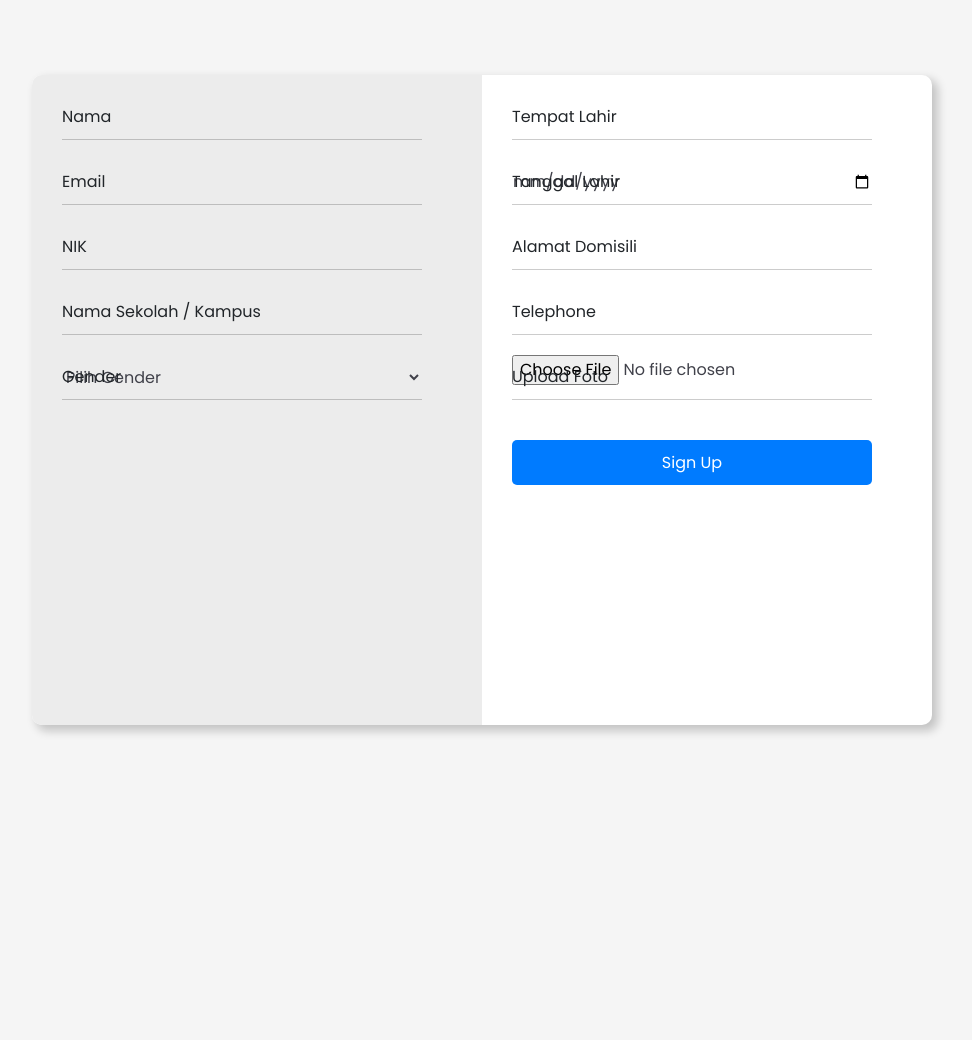
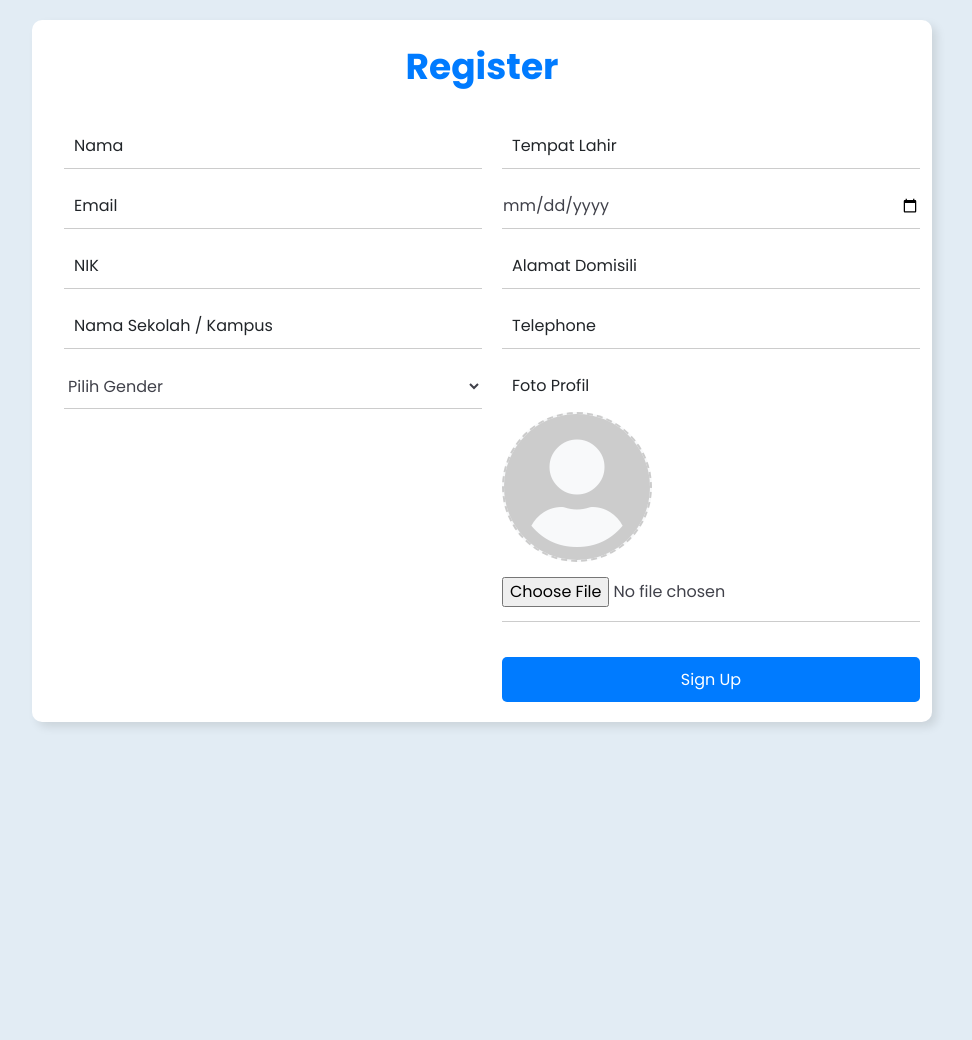
Before and after one commit to DeviDuwiSusanti/magang, a PHP site: page /register.php in a window 1280 px wide. Shown: the whole page, without its empty margins (158-1130 px from the left). Before the commit the page ends 734 px from the top, so only its background shows below. Run offline with PHP 8.4, Linux system fonts and the light colour scheme.

Commit message:
editbyrvk

```diff
--- a/assets/css/register.css
+++ b/assets/css/register.css
@@ -1,4 +1,3 @@
-/* POPPINS FONT */
 @import url('https://fonts.googleapis.com/css2?family=Poppins:wght@400;500;600;700&display=swap');
 
 * {
@@ -6,73 +5,52 @@
 }
 
 .wrapper {
-    background: #f5f5f5;
+    background: #e2ecf4;
     padding: 0 20px;
-    height: 100vh; /* Memastikan wrapper mengambil seluruh tinggi layar */
+    height: 130vh;
 }
 
 .main {
     display: flex;
-    justify-content: center; /* Untuk memusatkan secara horizontal */
-    align-items: center; /* Untuk memusatkan secara vertikal */
-    min-height: 100vh; /* Memastikan elemen ini setinggi layar */
+    justify-content: center;
+    align-items: center;
+    min-height: 90vh;
+    padding-top: 20px;
+    padding-bottom: 20px;
 }
 
 .row {
     width: 900px;
-    min-height: 650px;
+    background: #fff;
     border-radius: 10px;
-    background: #fff;
-    box-shadow: 5px 5px 10px 1px rgba(0, 0, 0, 0.2);
-    display: flex;
-    flex-direction: row;
-    padding: 0;
-    justify-content: space-between; /* Menyusun konten kiri dan kanan */
+    box-shadow: 5px 5px 10px rgba(0, 0, 0, 0.1);
+    padding: 20px;
+    flex-direction: column;
 }
 
-.left,
-.right {
-    flex: 1;
-    display: flex;
-    justify-content: flex-start;
-    align-items: flex-start;
-    flex-direction: column;
-    padding: 20px;
+header {
+    font-size: 36px;
+    font-weight: bold;
+    text-align: center;
+    color: #007bff;
+    margin-bottom: 30px;
 }
 
-.left {
-    background-color: #ececec;
-    border-radius: 10px 0 0 10px;
+form {
+    display: flex;
+    width: 100%;
+    gap: 20px; /* Jarak antar kolom */
 }
 
-.text {
-    text-align: center;
-}
-
-.text p {
-    color: #40414a;
-    font-size: 24px;
-    font-weight: 600;
-}
-
-.input-box {
-    width: 100%;
-    max-width: 380px;
-    box-sizing: border-box;
-    margin-bottom: 20px;
-}
-
-.input-box header {
-    font-weight: 700;
-    text-align: center;
-    margin-bottom: 25px;
+.col-md-6 {
+    display: flex;
+    flex-direction: column;
+    gap: 15px; /* Jarak antar input */
 }
 
 .input-field {
-    display: flex;
-    flex-direction: column;
     position: relative;
-    padding: 0 10px;
+    width: 100%;
 }
 
 .input {
@@ -82,89 +60,81 @@
     border: none;
     border-bottom: 1px solid rgba(0, 0, 0, 0.2);
     outline: none;
-    margin-bottom: 20px;
     color: #40414a;
 }
 
-.input-box .input-field label {
+.input-field label {
     position: absolute;
     top: 10px;
     left: 10px;
     pointer-events: none;
-    transition: 0.5s;
+    transition: 0.3s;
 }
 
-.input-field input:focus~label,
-.input-field select:focus~label,
-.input-field input:valid~label {
+.input:focus~label,
+.input:valid~label {
     top: -10px;
     font-size: 13px;
-    color: #5d5076;
-}
-
-.input-field .input:focus,
-.input-field .input:valid {
-    border-bottom: 1px solid #743ae1;
+    color: #007bff;
 }
 
 .submit {
+    height: 45px;
+    background: #007bff;
+    color: white;
     border: none;
-    outline: none;
-    height: 45px;
-    background: #007bff; /* Blue button */
-    color: #fff;
     border-radius: 5px;
-    transition: 0.4s;
-    width: 100%;
+    cursor: pointer;
     margin-top: 20px;
 }
 
 .submit:hover {
     background: #0056b3;
 }
-
-.signin {
-    text-align: center;
-    font-size: small;
-    margin-top: 25px;
+/* Gaya untuk pratinjau gambar */
+.image-preview {
+    width: 150px;
+    height: 150px;
+    border: 2px dashed #ccc;
+    border-radius: 50%;
+    display: flex;
+    align-items: center;
+    justify-content: center;
+    overflow: hidden;
+    margin-bottom: 15px; /* Spasi lebih besar dari label */
+    background-color: #f8f9fa;
+    position: relative;
 }
 
-span a {
-    text-decoration: none;
-    font-weight: 700;
-    color: #000;
-    transition: 0.5s;
+.image-preview img {
+    width: 100%;
+    height: 100%;
+    object-fit: cover;
 }
 
-span a:hover {
-    text-decoration: underline;
-    color: #000;
+/* Ikon default jika belum ada foto */
+.image-preview::before {
+    content: "\f2bd"; /* Unicode untuk ikon user */
+    font-family: "Font Awesome 5 Free"; /* Font Awesome */
+    font-weight: 900;
+    font-size: calc(1000%); /* Ikon akan menyesuaikan ukuran lingkaran (50% dari tinggi elemen) */
+    color: #ccc;
+    display: block;
+    position: absolute;
+    top: 50%;
+    left: 50%;
+    transform: translate(-50%, -50%);
 }
 
-@media only screen and (max-width: 768px) {
-    .row {
-        flex-direction: column;
-        max-width: 420px;
-        width: 100%;
-    }
+.image-preview img {
+    display: block;
+}
 
-    .left {
-        border-radius: 10px 10px 0 0;
-        padding: 20px;
-    }
+.image-preview img[src=""] {
+    display: none;
+}
 
-    .right {
-        padding: 20px;
-    }
-
-    .text p {
-        font-size: 18px;
-    }
-
-    /* Memastikan tombol Sign Up tetap di tengah */
-    .submit {
-        width: auto;
-        margin: 0 auto;
-        display: block;
-    }
+/* Gaya untuk label foto profil */
+.file-label {
+    margin-bottom: 5px;
 }
--- a/register.php
+++ b/register.php
@@ -1,23 +1,22 @@
 <!DOCTYPE html>
-<html lang="id">
-
+<html lang="en">
 <head>
     <meta charset="UTF-8">
     <meta name="viewport" content="width=device-width, initial-scale=1.0">
     <link href="https://cdn.jsdelivr.net/npm/bootstrap@5.0.2/dist/css/bootstrap.min.css" rel="stylesheet"
     integrity="sha384-EVSTQN3/azprG1Anm3QDgpJLIm9Nao0Yz1ztcQTwFspd3yD65VohhpuuCOmLASjC" crossorigin="anonymous">
     <link rel="stylesheet" href="assets/css/register.css">
+    <link rel="stylesheet" href="https://cdnjs.cloudflare.com/ajax/libs/font-awesome/5.15.4/css/all.min.css">
     <title>Register</title>
 </head>
-
 <body>
     <div class="wrapper">
         <div class="container main">
             <div class="row">
-                <!-- Form Kiri -->
-                <div class="col-md-6 left">
-                    <div class="input-box">
-                        <form action="" method="POST" enctype="multipart/form-data">
+                <header>Register</header>
+                <form action="" method="POST" enctype="multipart/form-data" class="d-flex">
+                    <!-- Left Column -->
+                    <div class="col-md-6">
                         <div class="input-field">
                             <input type="text" class="input" name="name" required>
                             <label for="name">Nama</label>
@@ -40,23 +39,17 @@
                                 <option value="male">Laki-laki</option>
                                 <option value="female">Perempuan</option>
                             </select>
-                                <label for="gender">Gender</label>
-                            </div>
-                        </form>
                         </div>
                     </div>
 
-                <!-- Form Kanan -->
-                <div class="col-md-6 right">
-                    <div class="input-box">
-                        <form action="" method="POST" enctype="multipart/form-data">
+                    <!-- Right Column -->
+                    <div class="col-md-6">
                         <div class="input-field">
                             <input type="text" class="input" name="birth_place" required>
                             <label for="birth_place">Tempat Lahir</label>
                         </div>
                         <div class="input-field">
                             <input type="date" class="input" name="birth_date" required>
-                                <label for="birth_date">Tanggal Lahir</label>
                         </div>
                         <div class="input-field">
                             <input type="text" class="input" name="address" required>
@@ -66,18 +59,39 @@
                             <input type="tel" class="input" name="phone" required>
                             <label for="phone">Telephone</label>
                         </div>
+
+                        <!-- Upload Foto Profil -->
                         <div class="input-field">
-                                <input type="file" class="input" name="image" accept="image/*" required>
-                                <label for="image">Upload Foto</label>
+                            <label for="image" class="file-label">Foto Profil</label><br><br>
+                            <div class="image-preview" id="imagePreview">
+                                <img src="" alt="Image Preview" id="previewImage">
                             </div>
-                            <div class="input-field">
+                            <input type="file" class="input" id="image" name="image" accept="image/*" onchange="previewFile()" required>
+                        </div>
                         <input type="submit" class="submit" name="register" value="Sign Up">
                     </div>
                 </form>
             </div>
         </div>
     </div>
-        </div>
-    </div>
+
+    <script>
+        // Fungsi untuk menampilkan pratinjau gambar
+        function previewFile() {
+            const fileInput = document.getElementById('image');
+            const previewImage = document.getElementById('previewImage');
+            const file = fileInput.files[0];
+
+            if (file) {
+                const reader = new FileReader();
+                reader.onload = function (e) {
+                    previewImage.src = e.target.result;
+                };
+                reader.readAsDataURL(file);
+            } else {
+                previewImage.src = "";
+            }
+        }
+    </script>
 </body>
 </html>
```
Lines whose indentation alone changed are shown as unchanged.
